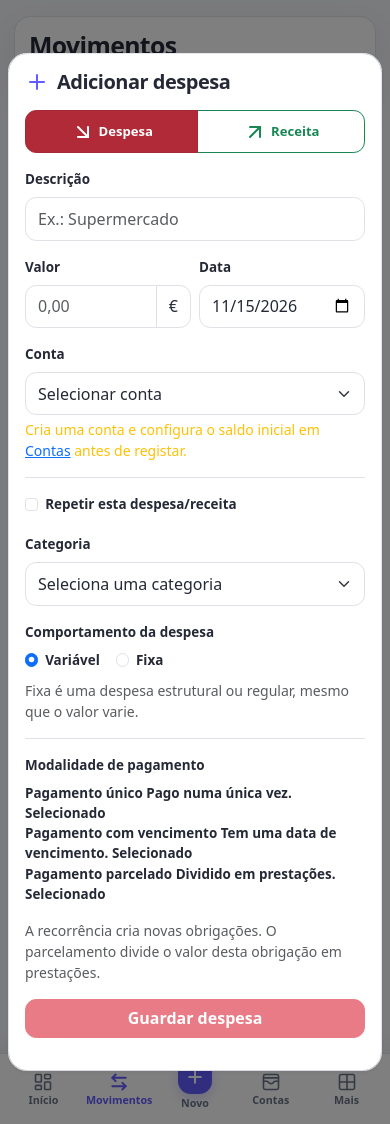
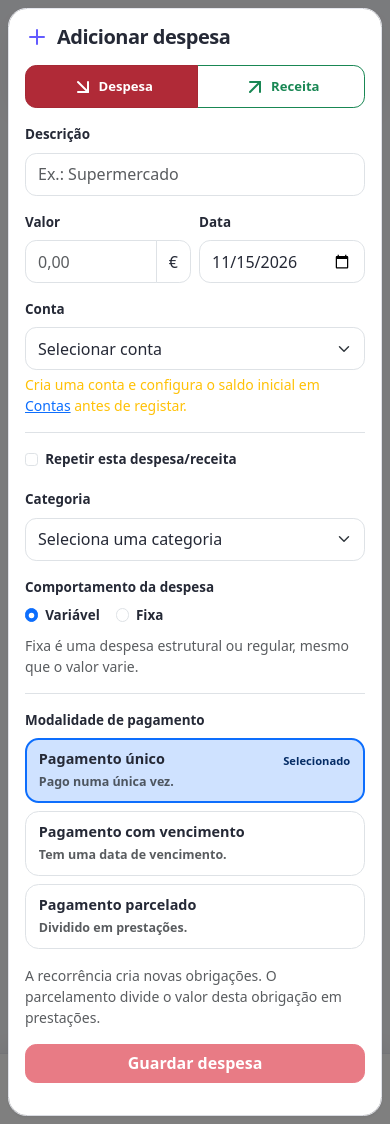
Before and after one commit to lc-curto/gestor-de-despesas, a Laravel app: page /dashboard/movimentos?novo=1&tipo=despesa in a window 390 px wide. Run offline with Laravel 12, Linux system fonts and the light colour scheme; a user stored in the database is signed in; data comes from the database, SQL or seed files in the repository; data that the repository does not hold is empty; some libraries are stand-ins or nearby versions.

Commit message:
Style compact payment mode cards in movement modal

```diff
--- a/resources/views/movements.blade.php
+++ b/resources/views/movements.blade.php
@@ -418,6 +418,27 @@
 
 @endsection
 
+@push('styles')
+<style>
+    .payment-mode-grid { display:grid; grid-template-columns:repeat(3,minmax(0,1fr)); gap:.65rem; }
+    .payment-mode-card { position:relative; display:flex; min-height:112px; flex-direction:column; gap:.35rem; padding:.85rem; border:1px solid var(--bs-border-color); border-radius:.85rem; background:var(--bs-body-bg); cursor:pointer; transition:border-color .15s ease,background-color .15s ease,box-shadow .15s ease; }
+    .payment-mode-card:hover { border-color:var(--bs-primary); }
+    .payment-mode-card:focus-within { outline:2px solid var(--bs-primary); outline-offset:2px; }
+    .payment-mode-card.is-selected { border:2px solid var(--bs-primary); padding:calc(.85rem - 1px); background:var(--bs-primary-bg-subtle); }
+    .payment-mode-card-title { font-size:.9rem; font-weight:650; line-height:1.25; }
+    .payment-mode-card-description { color:var(--bs-secondary-color); font-size:.78rem; line-height:1.35; }
+    .payment-mode-card-selected { display:none; margin-top:auto; color:var(--bs-primary-text-emphasis); font-size:.7rem; font-weight:650; }
+    .payment-mode-card.is-selected .payment-mode-card-selected { display:block; }
+    @media (max-width:575.98px) {
+        .payment-mode-grid { grid-template-columns:1fr; gap:.5rem; }
+        .payment-mode-card { min-height:0; padding:.7rem .8rem; }
+        .payment-mode-card.is-selected { padding:calc(.7rem - 1px) calc(.8rem - 1px); }
+        .payment-mode-card-selected { position:absolute; right:.8rem; top:.8rem; margin:0; }
+        .payment-mode-card-description { padding-right:5.5rem; }
+    }
+</style>
+@endpush
+
 @push('scripts')
 <script>document.addEventListener('DOMContentLoaded',()=>{const c=document.getElementById('dashboardRecurrenceEnabled'),f=document.getElementById('dashboardRecurrenceFields');if(c&&f){const sync=()=>f.hidden=!c.checked;c.addEventListener('change',sync);sync();}});</script>
 @push('scripts')
```
